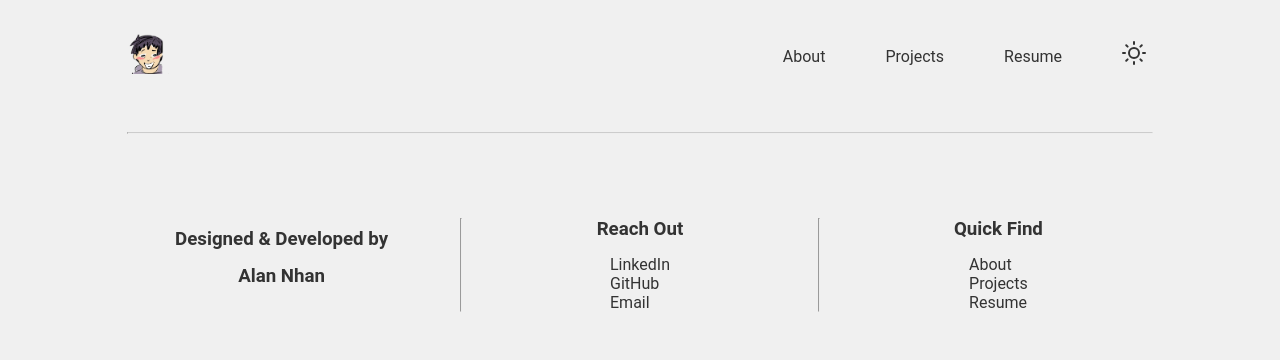
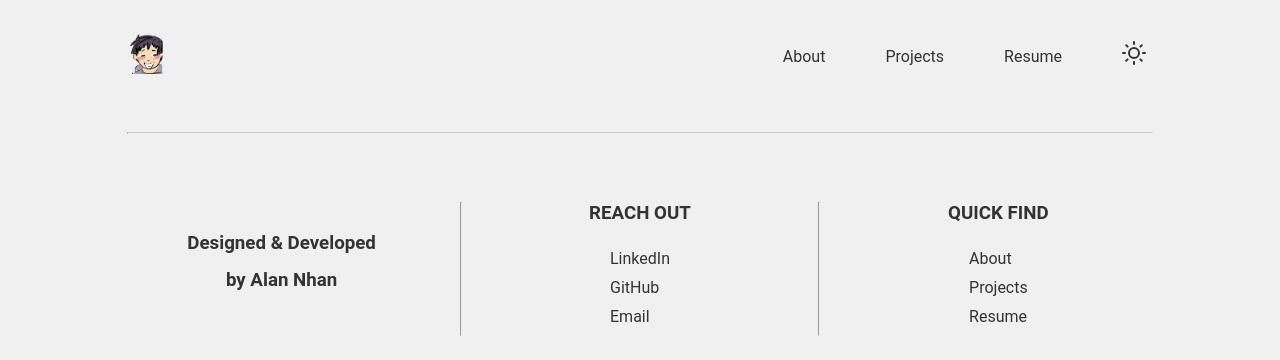
Before and after one commit to nhvn/portfolio, a React (Create React App) app: page /projects in a window 1280 px wide. Shown: the top 360 px of the page. Built offline with nearby package versions, Linux system fonts and the light colour scheme; a web font is replaced by a local one.

Commit message:
Fixed up the footer's listings

```diff
--- a/src/Footer.js
+++ b/src/Footer.js
@@ -6,12 +6,12 @@ function Footer() {
   return (
     <footer>
       <div class="footer-section">
-        <h3>Designed & Developed by</h3>
-        <h3>Alan Nhan</h3>
+        <h3>Designed & Developed</h3>
+        <h3>by Alan Nhan</h3>
       </div>
       <hr /> {/* Add this line */}
       <div class="footer-section">
-        <h3>Reach Out</h3>
+        <h3>REACH OUT</h3>
         <ul>
           <li><a href="https://www.linkedin.com/in/alannhans" target="_blank">LinkedIn</a></li>
           <li><a href="https://github.com/nhvn" target="_blank">GitHub</a></li>
@@ -20,7 +20,7 @@ function Footer() {
       </div>
       <hr /> {/* Add this line */}
       <div class="footer-section">
-        <h3>Quick Find</h3>
+        <h3>QUICK FIND</h3>
         <ul>
             <li><Link to="/about">About</Link></li>
             <li><Link to="/projects">Projects</Link></li>
--- a/src/index.css
+++ b/src/index.css
@@ -180,7 +180,7 @@ section {
 footer {
   display: flex;
   justify-content: space-between;
-  padding: 4em 0;
+  padding: 3em 0;
   width: 80%;
   margin: 0 auto;
 }
@@ -196,10 +196,12 @@ footer {
 }
 .footer-section ul {
   list-style: none;
-  padding: 0;
+  padding: 5px;
+}
+.footer-section ul li {
+  padding: 5px;
 }
 .footer-section ul li a {
-  /* color: black; */
   text-decoration: none;
 }
 .footer-section ul li a:hover {
```
